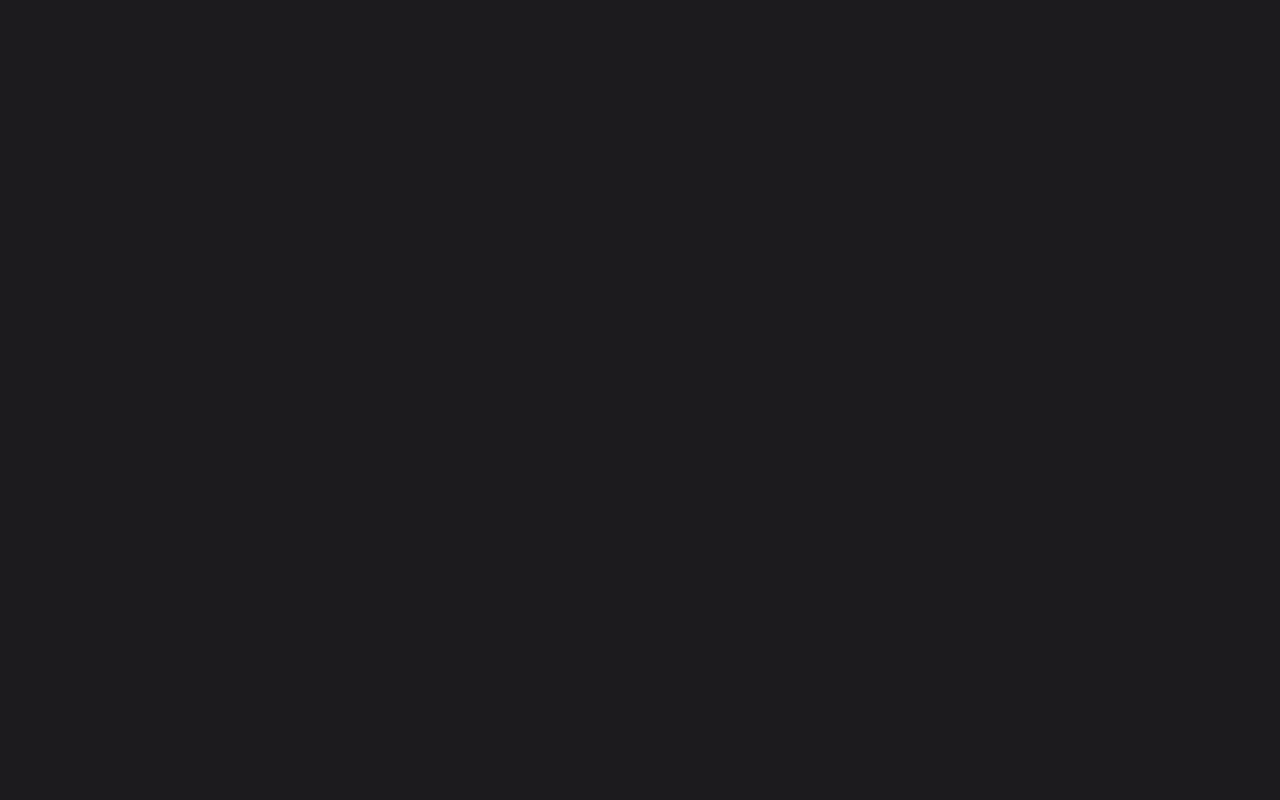
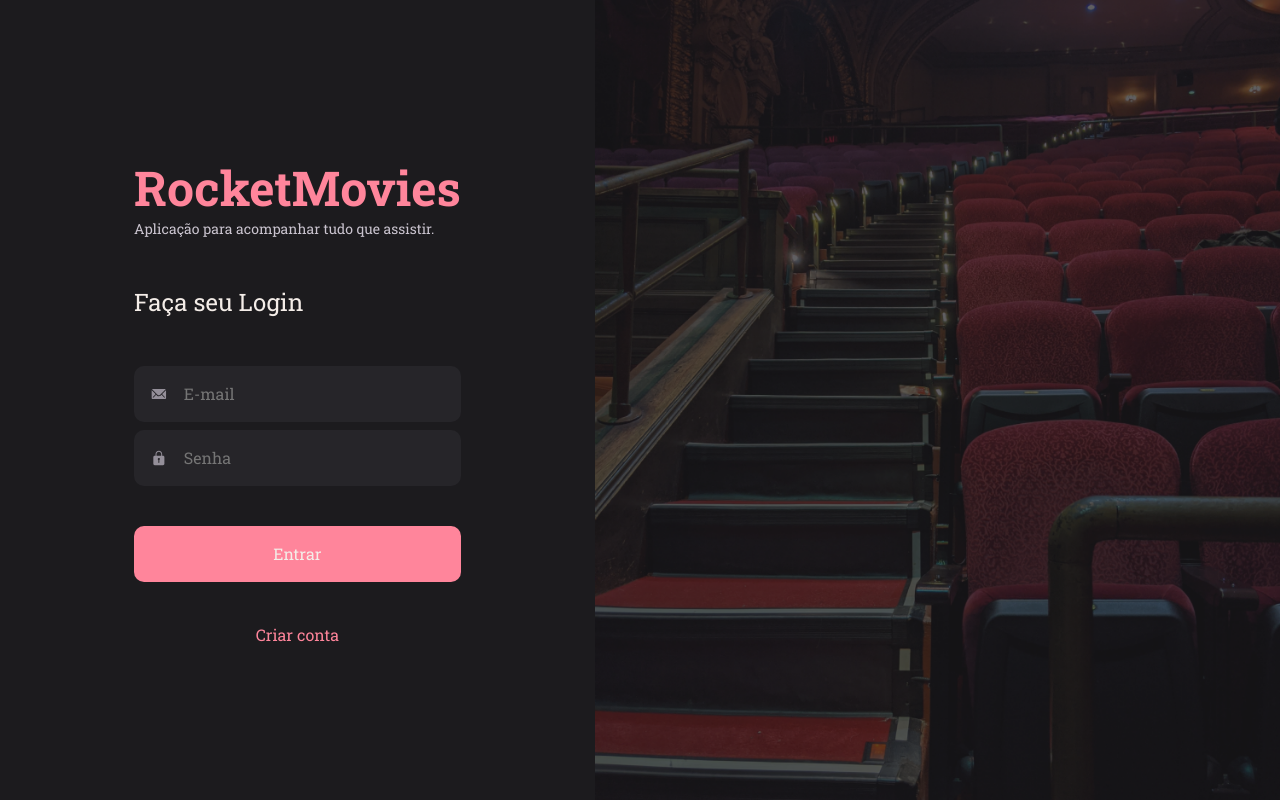
Before and after one commit to LemnGT/Explorer_Stage9_RocketMovies, a React (Vite) app: page / in a window 1280 px wide. Built offline with nearby package versions, Linux system fonts and the light colour scheme.

Commit message:
finished signIn page

```diff
--- a/src/pages/Home/index.jsx
+++ b/src/pages/Home/index.jsx
@@ -1,7 +1,7 @@
 import { Button } from "../../components/Button";
 import { Header } from "../../components/Header";
 import { MiniPrev } from "../../components/MiniPrev";
-import { Container, PrevContainer } from "./styles";
+import { Container } from "./styles";
 import { FaPlus } from "react-icons/fa6";
 
 export function Home() {
--- a/src/pages/SignIn/index.jsx
+++ b/src/pages/SignIn/index.jsx
@@ -1,5 +1,23 @@
-import { Container } from "./styles";
+import { Container, Form, BG } from "./styles";
+import { Input } from "../../components/Input";
+import { Button } from "../../components/Button";
+import { ButtonText } from "../../components/ButtonText";
+import { IoIosLock, IoIosMail } from "react-icons/io";
 
 export function SignIn() {
-  return <Container></Container>;
+  return (
+    <Container>
+      <Form>
+        <h1>RocketMovies</h1>
+        <p>Aplicação para acompanhar tudo que assistir.</p>
+
+        <h2>Faça seu Login</h2>
+        <Input type="text" placeholder="E-mail" icon={IoIosMail} />
+        <Input type="password" placeholder="Senha" icon={IoIosLock} />
+        <Button label="Entrar" />
+        <ButtonText title="Criar conta" />
+      </Form>
+      <BG />
+    </Container>
+  );
 }
--- a/src/pages/SignIn/styles.js
+++ b/src/pages/SignIn/styles.js
@@ -1,3 +1,57 @@
 import styled from "styled-components";
+import bg from "../../assets/BG.png";
 
-export const Container = styled.div``;
+export const Container = styled.div`
+  height: 100vh;
+  display: flex;
+  align-items: stretch;
+  flex-direction: row;
+
+  h1 {
+    font-weight: bold;
+    font-size: 48px;
+    color: ${({ theme }) => theme.COLORS.PINK};
+  }
+  p {
+    color: ${({ theme }) => theme.COLORS.SUBTITLE_GRAY};
+    margin-bottom: 48px;
+    font-size: 14px;
+    align-self: flex-start;
+  }
+  h2 {
+    font-size: 24px;
+    color: ${({ theme }) => theme.COLORS.FONT_WHITE};
+    font-weight: 400;
+    margin-bottom: 48px;
+    align-self: flex-start;
+  }
+
+  div {
+    height: 56px;
+    width: 100%;
+  }
+
+  div + div {
+    margin-top: 8px;
+    margin-bottom: 24px;
+  }
+
+  button + button {
+    margin-top: 42px;
+  }
+`;
+
+export const Form = styled.form`
+  padding: 0 134px;
+  display: flex;
+  flex-direction: column;
+  justify-content: center;
+  align-items: center;
+  text-align: center;
+`;
+
+export const BG = styled.section`
+  flex: 1;
+  background: url(${bg}) no-repeat center center;
+  background-size: cover;
+`;
```
Also changed, not shown: src/assets/BG.png (added).
